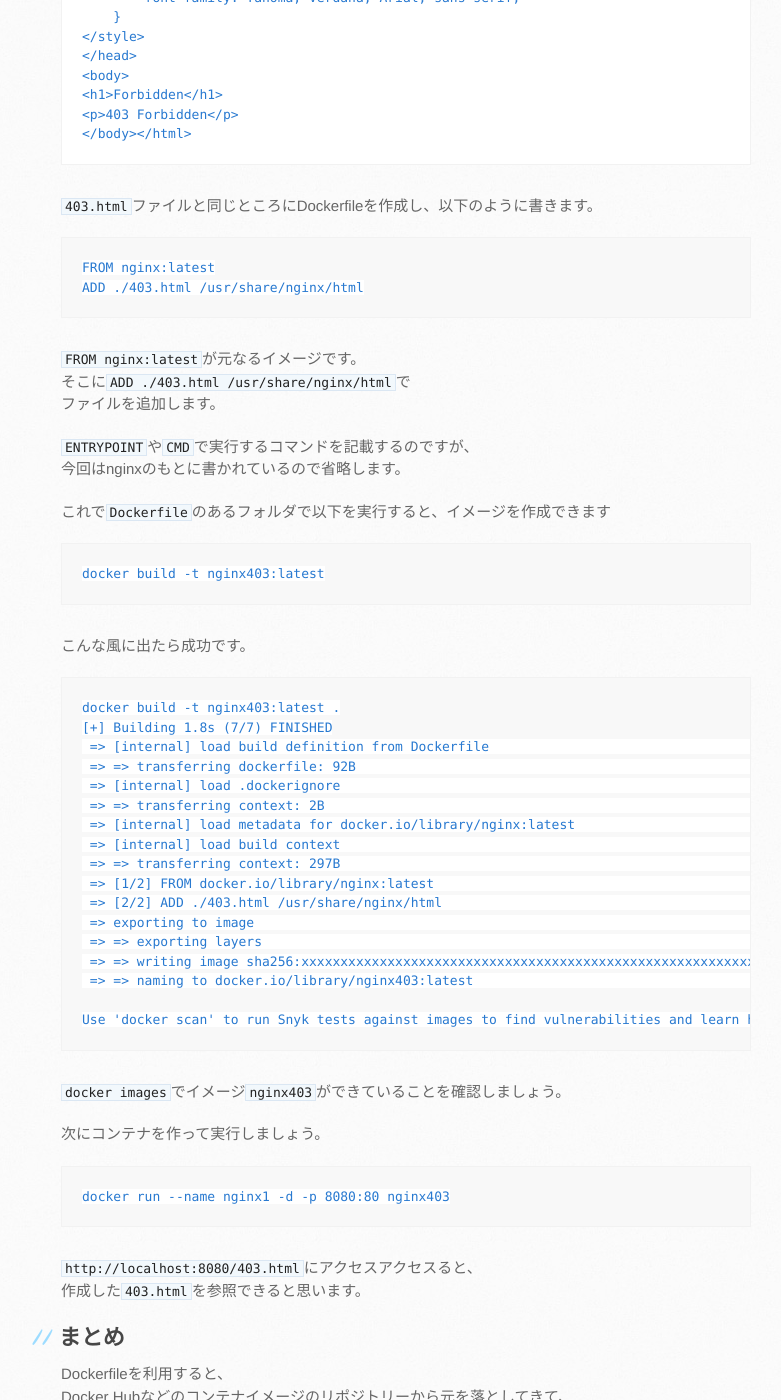
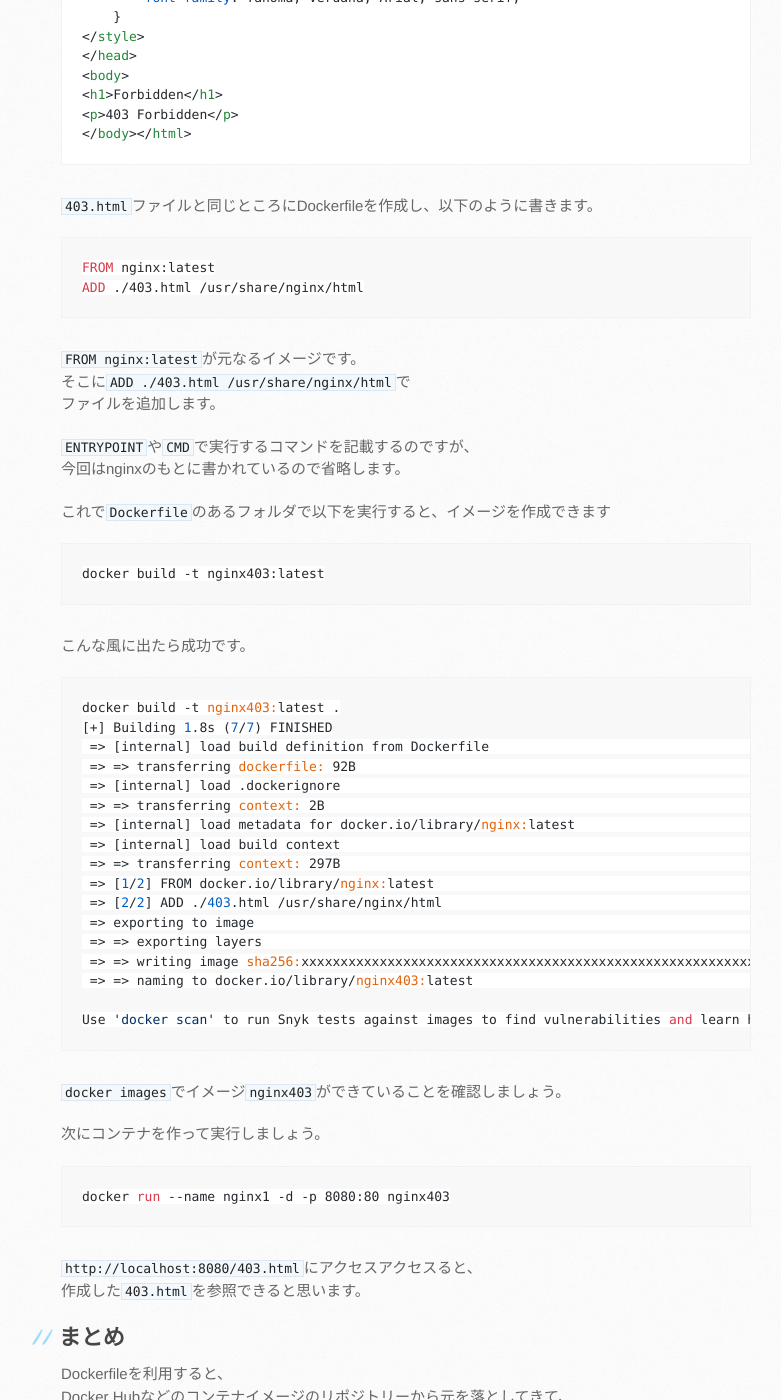
Before and after one commit to mtaketani113/mtaketani113.github.io, a Jekyll site: the page built from it/container/containerPart03.md, in a window 1280 px wide and 1400 px high, scrolled down 1161 px. Shown: the whole window, without its empty margins (109-890 px from the left). Built offline with Jekyll 4.4.1, drawn with Linux system fonts in a browser that asks for light colours; comment, search, counter and statistics services are not loaded; the repository's description, which GitHub fills in, is left out; some of the changed text lies outside the part shown.

Commit message:
コードハイライトを全体対応

````diff
--- a/_layouts/default.html
+++ b/_layouts/default.html
@@ -6,6 +6,9 @@
     <meta name="viewport" content="width=device-width, initial-scale=1, maximum-scale=1">
     <link rel="stylesheet" href="{{ '/assets/css/style.css?v=' | append: site.github.build_revision | relative_url }}" media="screen" type="text/css">
     <link rel="stylesheet" href="{{ '/assets/css/print.css' | relative_url }}" media="print" type="text/css">
+    <link rel="stylesheet" href="{{ '/assets/css/github.css' | relative_url }}">
+    <script src="{{ '/assets/js/highlight.min.js' | relative_url }}"></script>
+    <script>hljs.initHighlightingOnLoad();</script>
     <!-- Global site tag (gtag.js) - Google Analytics -->
     <script async src="https://www.googletagmanager.com/gtag/js?id=G-LLWJ5NB3QB"></script>
     <script>
--- a/it/container/containerPart03.md
+++ b/it/container/containerPart03.md
@@ -4,9 +4,6 @@ title: Docker、k8sまとめ[第3回] Dockerfileの利用
 description: Docker、k8sまとめ。第3回はDockerfileを紹介します。。
 category: IT
 ---
-
-<link rel="stylesheet" href="/assets/css/github.css">
-<script src="/assets/js/highlight.min.js"></script>
 
 [第2回](/it/container/containerPart02.html)はDocker Desktopで実行しましたが、
 今回はDockerfileを紹介しようと思います。
@@ -56,7 +53,7 @@ category: IT
 
 `403.html`ファイルと同じところにDockerfileを作成し、以下のように書きます。
 
-```
+```Dockerfile
 FROM nginx:latest
 ADD ./403.html /usr/share/nginx/html
 ```
````
